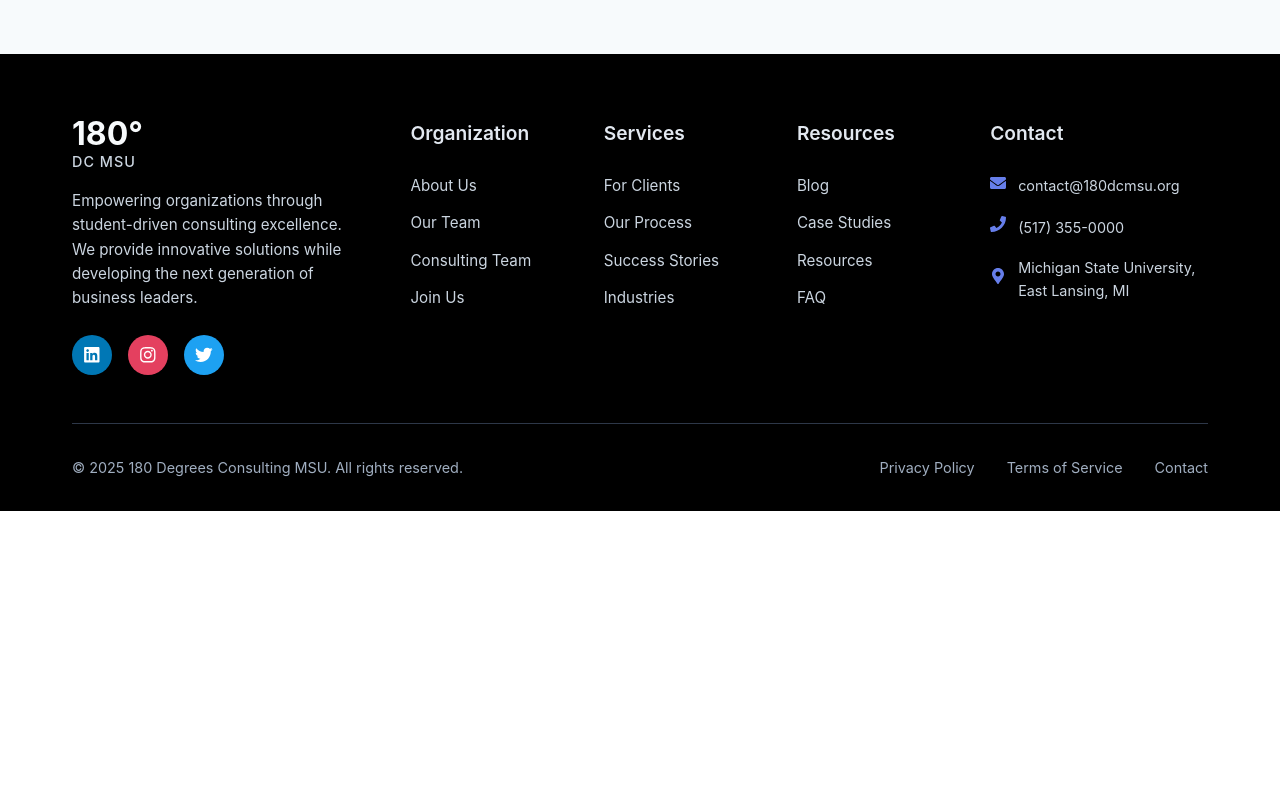
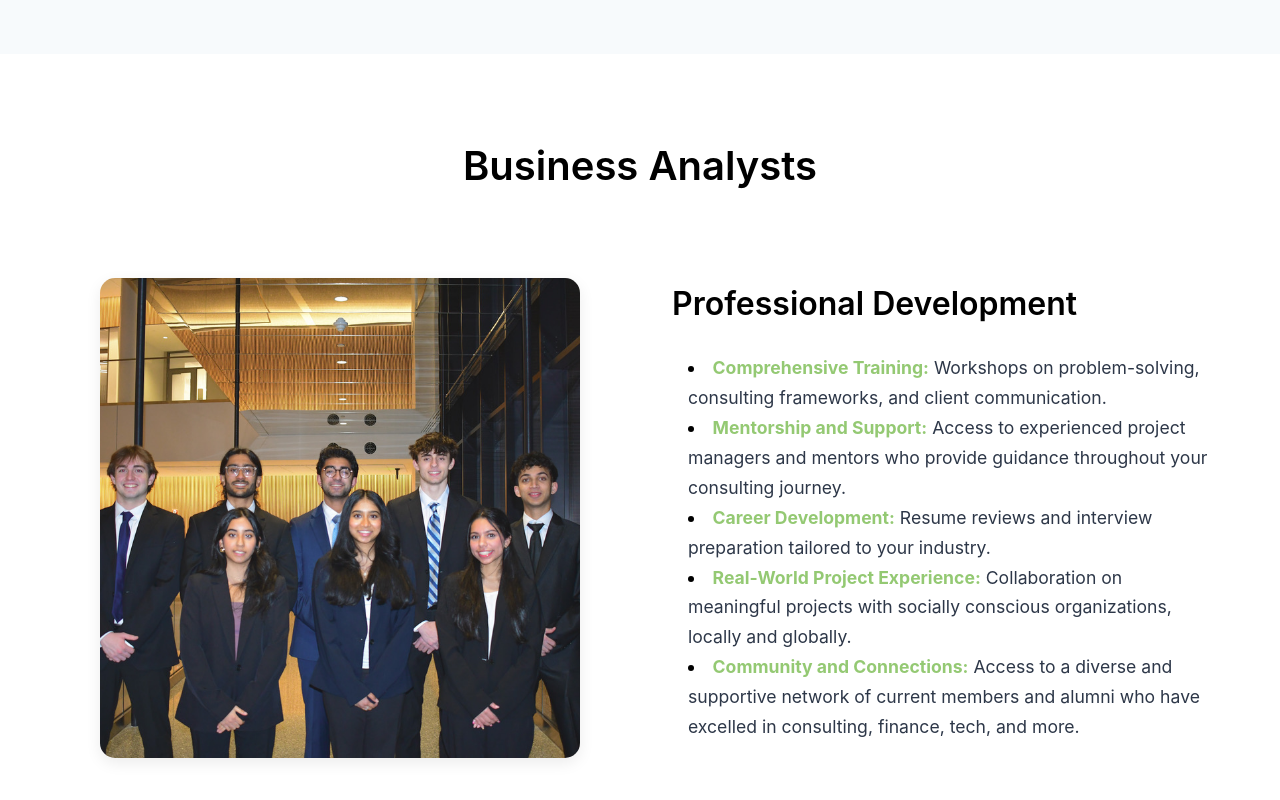
Before and after one commit to akhilkadari/180-website, a React (Create React App) app: page /join-us in a window 1280 px wide. Shown: the part 5820-6620 px from the top of the page. Before the commit the page ends 6331 px from the top, so only its background shows below. Built offline with nearby package versions, Linux system fonts and the light colour scheme.

Commit message:
no more ba section in about

```diff
--- a/src/pages/About.js
+++ b/src/pages/About.js
@@ -187,40 +187,7 @@
         </div>
       </section>
 
-      {/* Gallery Section (now Business Analysts Section) */}
-      <section ref={galleryRef} className="gallery-section business-analyst-section">
-        <div className="container">
-          <motion.div
-            initial={{ opacity: 0, y: 30 }}
-            animate={isGalleryInView ? { opacity: 1, y: 0 } : {}}
-            transition={{ duration: 0.6 }}
-            className="section-header"
-          >
-            <h2>Business Analysts</h2>
-          </motion.div>
 
-          <div className="ba-grid">
-            <div className="ba-image">
-              <img
-                src="/ba_pic.jpeg"
-                alt="Business Analyst Team"
-                className="ba-photo"
-              />
-            </div>
-            <div className="ba-content">
-              <h3>Professional Development</h3>
-              <ul className="ba-bullets">
-                {/* Add bullet points here */}
-                <li><strong>Comprehensive Training:</strong> Workshops on problem-solving, consulting frameworks, and client communication.</li>
-                <li><strong>Mentorship and Support:</strong> Access to experienced project managers and mentors who provide guidance throughout your consulting journey.</li>
-                <li><strong>Career Development:</strong> Resume reviews and interview preparation tailored to your industry.</li>
-                <li><strong>Real-World Project Experience:</strong> Collaboration on meaningful projects with socially conscious organizations, locally and globally.</li>
-                <li><strong>Community and Connections:</strong> ccess to a diverse and supportive network of current members and alumni who have excelled in consulting, finance, tech, and more.</li>
-              </ul>
-            </div>
-          </div>
-        </div>
-      </section>
     </div>
   );
 };
--- a/src/pages/JoinUs.js
+++ b/src/pages/JoinUs.js
@@ -389,6 +389,41 @@
           </div>
         </div>
       </section>
+
+      {/* Business Analysts Section */}
+      <section className="business-analyst-section">
+        <div className="container">
+          <motion.div
+            initial={{ opacity: 0, y: 30 }}
+            whileInView={{ opacity: 1, y: 0 }}
+            transition={{ duration: 0.6 }}
+            viewport={{ once: true }}
+            className="section-header"
+          >
+            <h2>Business Analysts</h2>
+          </motion.div>
+
+          <div className="ba-grid">
+            <div className="ba-image">
+              <img
+                src="/ba_pic.jpeg"
+                alt="Business Analyst Team"
+                className="ba-photo"
+              />
+            </div>
+            <div className="ba-content">
+              <h3>Professional Development</h3>
+              <ul className="ba-bullets">
+                <li><strong>Comprehensive Training:</strong> Workshops on problem-solving, consulting frameworks, and client communication.</li>
+                <li><strong>Mentorship and Support:</strong> Access to experienced project managers and mentors who provide guidance throughout your consulting journey.</li>
+                <li><strong>Career Development:</strong> Resume reviews and interview preparation tailored to your industry.</li>
+                <li><strong>Real-World Project Experience:</strong> Collaboration on meaningful projects with socially conscious organizations, locally and globally.</li>
+                <li><strong>Community and Connections:</strong> Access to a diverse and supportive network of current members and alumni who have excelled in consulting, finance, tech, and more.</li>
+              </ul>
+            </div>
+          </div>
+        </div>
+      </section>
     </div>
   );
 };
```
